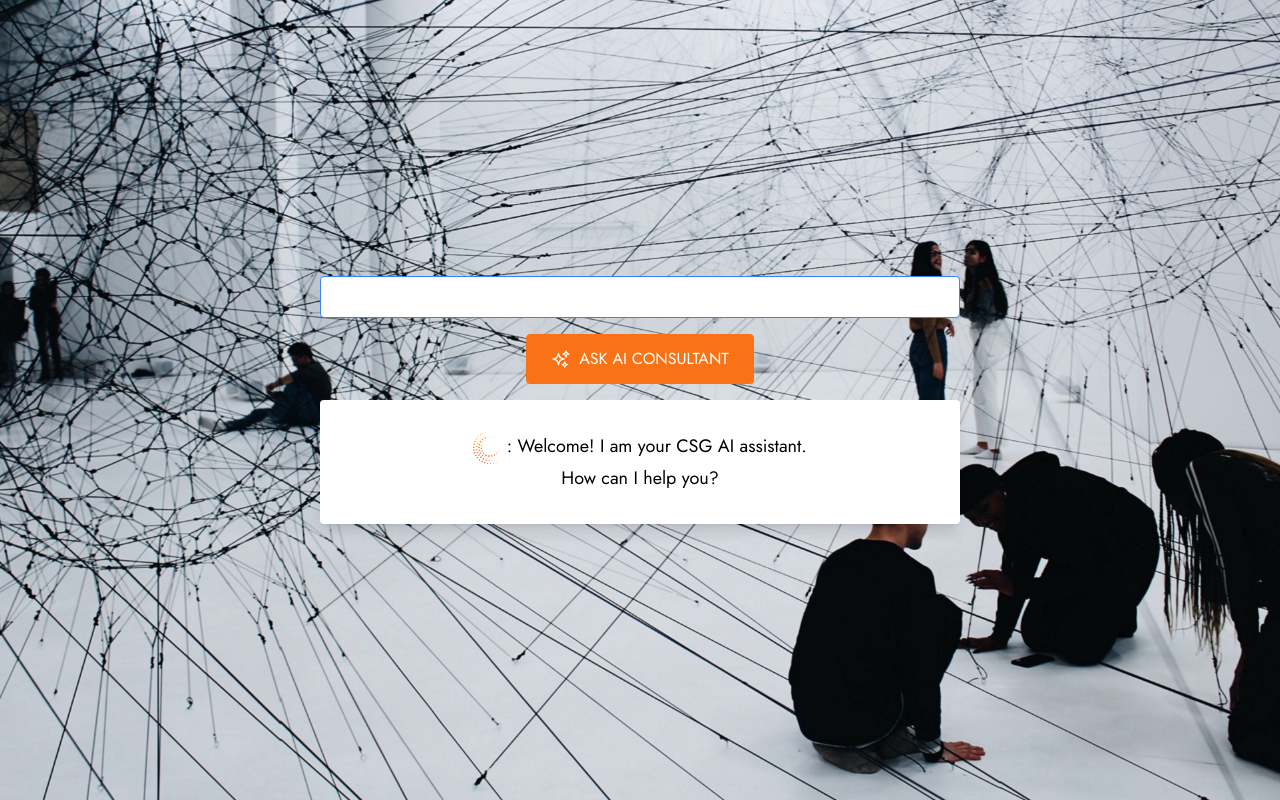
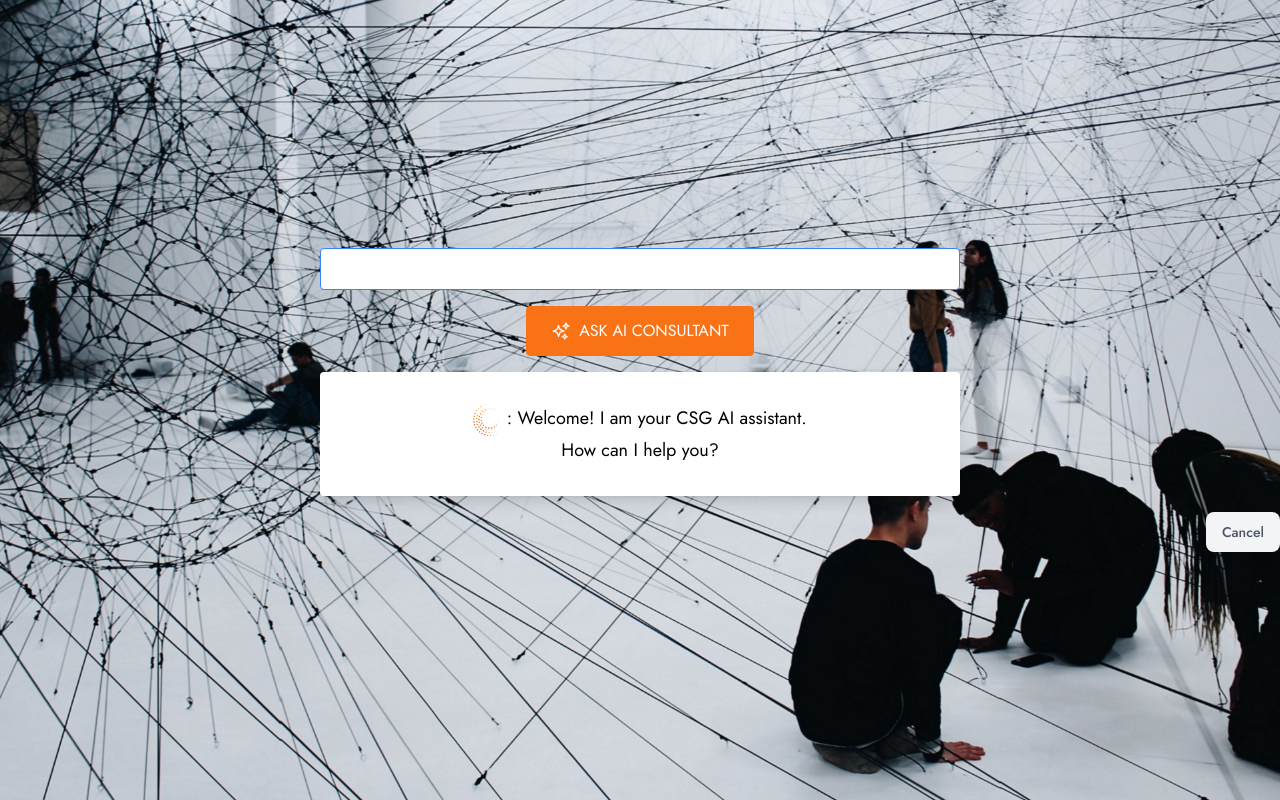
Before and after one commit to Ossmann/product_ai_bot_survey, a Next.js app: page /chatbot in a window 1280 px wide. Built offline with nearby package versions, Linux system fonts and the light colour scheme.

Commit message:
new styling

```diff
--- a/app/chatbot/page.tsx
+++ b/app/chatbot/page.tsx
@@ -8,6 +8,7 @@ import {
   SparklesIcon
 } from '@heroicons/react/24/outline';
 import React from 'react';
+import Link from "next/link";
 
 
 // import useState so that we can update the response we get from the API
@@ -63,6 +64,7 @@ return (
     </div>
 
     <div className="container mx-auto text-center">
+  <div>
     <div className="mb-4 text-black">
       <input
         type="text"
@@ -89,6 +91,20 @@ return (
       </p>
     </div>
   </div>
+  <div className="text-right mt-4">
+    <Link
+      href="/"
+      className="inline-flex h-10 items-center rounded-lg bg-gray-100 px-4 text-sm font-medium text-gray-600 transition-colors hover:bg-gray-200"
+    >
+      Cancel
+    </Link>
+  </div>
+</div>
+
+
+
+
+
   </main>
 );
 };
--- a/app/results/page.tsx
+++ b/app/results/page.tsx
@@ -49,7 +49,7 @@ export default function Results() {
         </div>
 
 
-        <div className="relative z-10 flex flex-col items-center justify-center text-center">
+        <div className="relative z-10 flex flex-col items-center justify-center text-center mt-8">
           <p className="uppercase font-bold text-2xl">Your Recommendations</p>
           <p>Have a look at those solutions that could fit your needs.</p>
           <p>Or go back to the start to look for inspiration again.</p>
@@ -64,7 +64,7 @@ export default function Results() {
 
 
     {/* Link to start the Product Finder and AI */}
-    <div className="mt-48">
+    <div className="inline-block" style={{ marginTop: '210px' }}>
     <div className="flex items-center space-x-4">
         <div className="">
             <RoundedButton icon={<HomeIcon className="w-5 h-5" />} href="/">
--- a/app/ui/recommendations.tsx
+++ b/app/ui/recommendations.tsx
@@ -3,6 +3,7 @@
 import Link from 'next/link';
 import { use } from 'react';
 import { useSearchParams } from 'next/navigation';
+import { ArrowTopRightOnSquareIcon } from '@heroicons/react/24/outline';
 
 // Array of platforms
 const platforms = [
@@ -76,9 +77,9 @@ const Recommendations = () => {
         <div className="flex justify-center mt-4">
             {filteredPlatforms.map((platform, index) => (
                 <div key={index} className='hover:z-40'>
-                    <div className="mx-2 transition ease-in-out delay-150 duration-700 hover:scale-125 transform h-80 w-60">
+                    <div className="mx-2 transition ease-in-out delay-150 duration-700 hover:scale-110 transform h-80 w-60">
                         {/* Image */}
-                        <div className="border border-orange-500 hover:border-grey-400 rounded-md shadow-[black] shadow-lg hover:shadow-orange-500">
+                        <div className="relative border border-orange-500 hover:border-grey-400 rounded-md shadow-[black] shadow-lg hover:shadow-orange-500 group">
                             <Link target="_blank" href={platform.href}>
                                 <img
                                     className="object-cover  rounded-sm"
@@ -87,6 +88,8 @@ const Recommendations = () => {
                                     // width={200}
                                     // height={200}
                                 />
+
+                            <ArrowTopRightOnSquareIcon className="absolute bottom-2 left-2 h-4 w-4 text-orange-500 opacity-0 transition-opacity ease-in-out delay-150 duration-700 group-hover:opacity-100" />
                             </Link>
                         </div>
                         <div className='text-nowrap'>{platform.imageTitle}</div>
```
Lines whose indentation alone changed are shown as unchanged.
